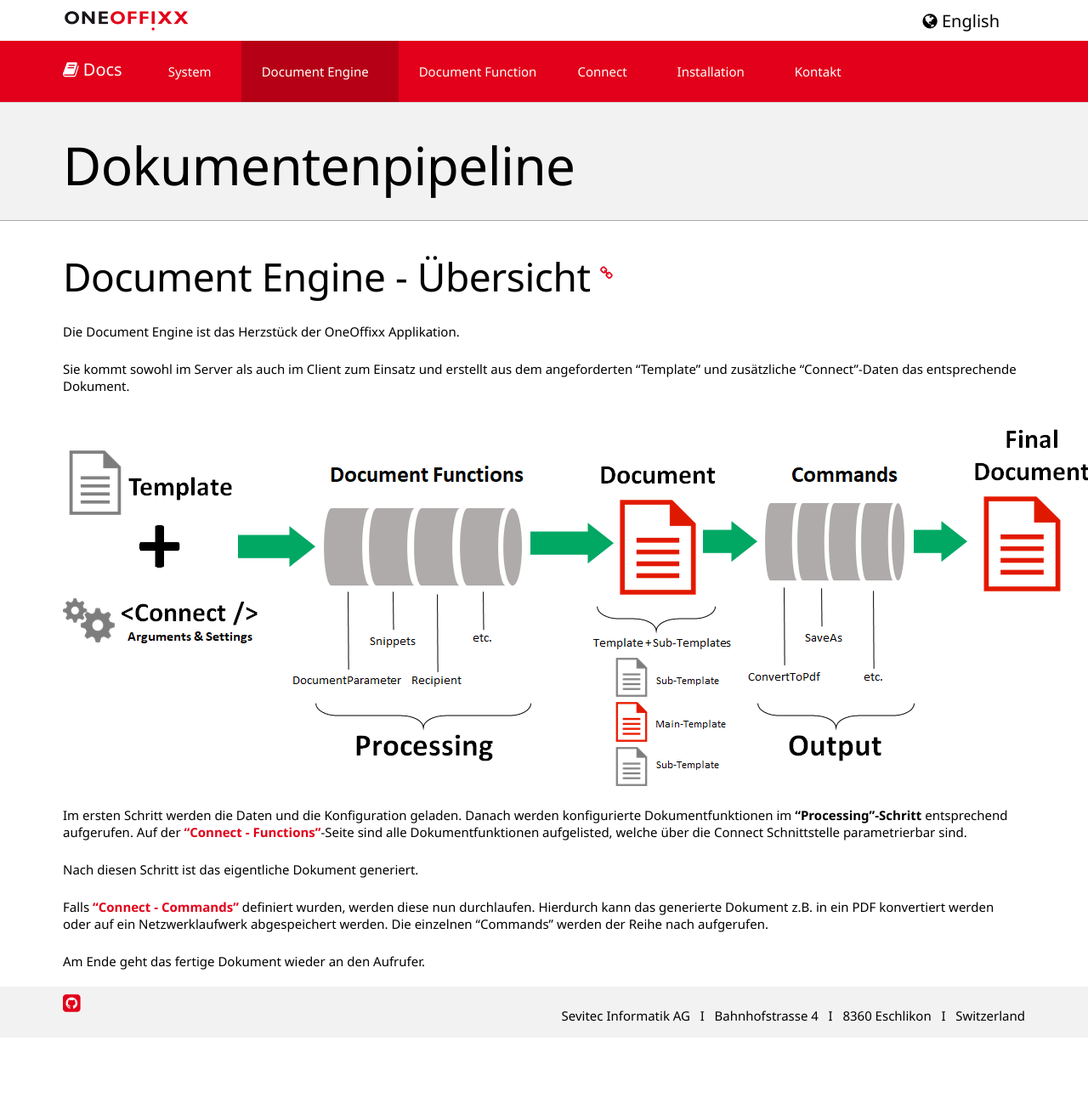
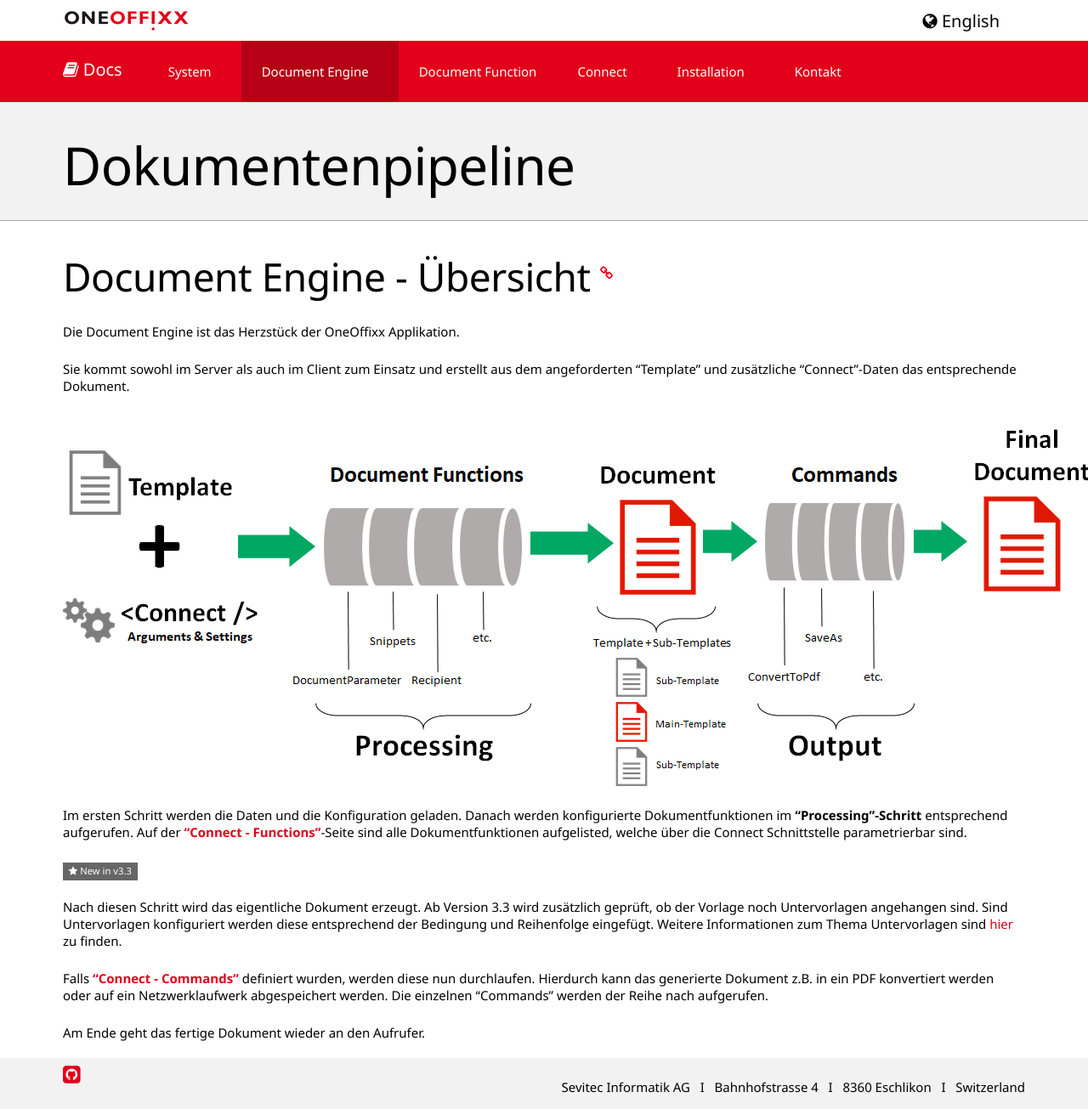
Before and after one commit to primesoft-group/oneoffixx-docs, a Jekyll site: the page built from _pages/docengine/de/pipeline.md, in a window 1280 px wide. Shown: the whole page at 85% size. Built offline with Jekyll 4.4.1, drawn with Linux system fonts in a browser that asks for light colours; nearby versions of some CDN libraries; some web fonts are replaced; before the commit the page ends 1221 px from its top, so only the background shows below that.

Commit message:
subtemplates

```diff
--- a/_pages/docengine/de/pipeline.md
+++ b/_pages/docengine/de/pipeline.md
@@ -16,7 +16,9 @@
 Im ersten Schritt werden die Daten und die Konfiguration geladen. Danach werden konfigurierte Dokumentfunktionen im __"Processing"-Schritt__ entsprechend aufgerufen.
 Auf der __["Connect - Functions"]({{ site.baseurl }}/connect/de/connect-functions/)__-Seite sind alle Dokumentfunktionen aufgelisted, welche über die Connect Schnittstelle parametrierbar sind.
 
-Nach diesen Schritt ist das eigentliche Dokument generiert.
+{% include new-badge.html version="3.3" %}
+
+Nach diesen Schritt wird das eigentliche Dokument erzeugt. Ab Version 3.3 wird zusätzlich geprüft, ob der Vorlage noch Untervorlagen angehangen sind. Sind Untervorlagen konfiguriert werden diese entsprechend der Bedingung und Reihenfolge eingefügt. Weitere Informationen zum Thema Untervorlagen sind [hier]({{ site.baseurl }}/docengine/de/subtemplates/) zu finden.
 
 Falls __["Connect - Commands"]({{ site.baseurl }}/connect/de/connect-commands/)__ definiert wurden, werden diese nun durchlaufen. Hierdurch kann das generierte Dokument z.B. in ein PDF konvertiert werden oder auf ein Netzwerklaufwerk abgespeichert werden. Die einzelnen "Commands" werden der Reihe nach aufgerufen.
 
```
